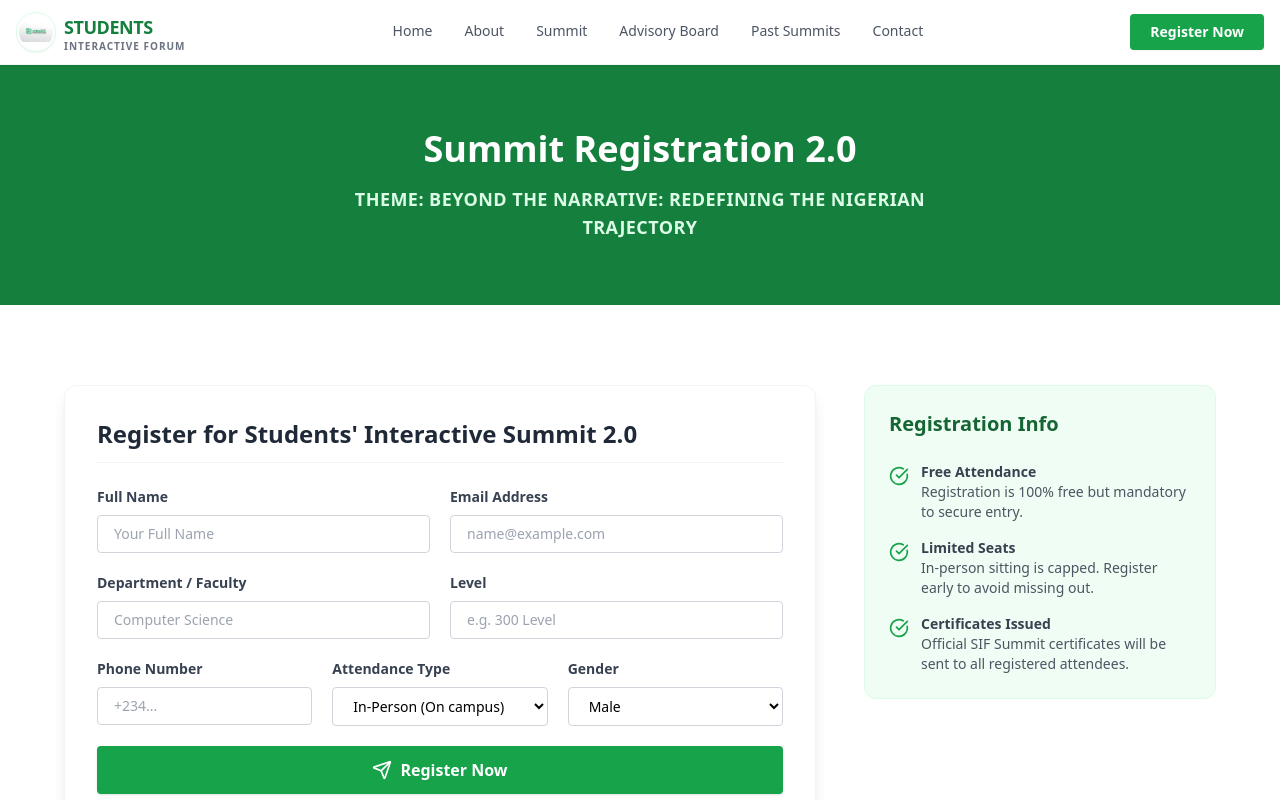
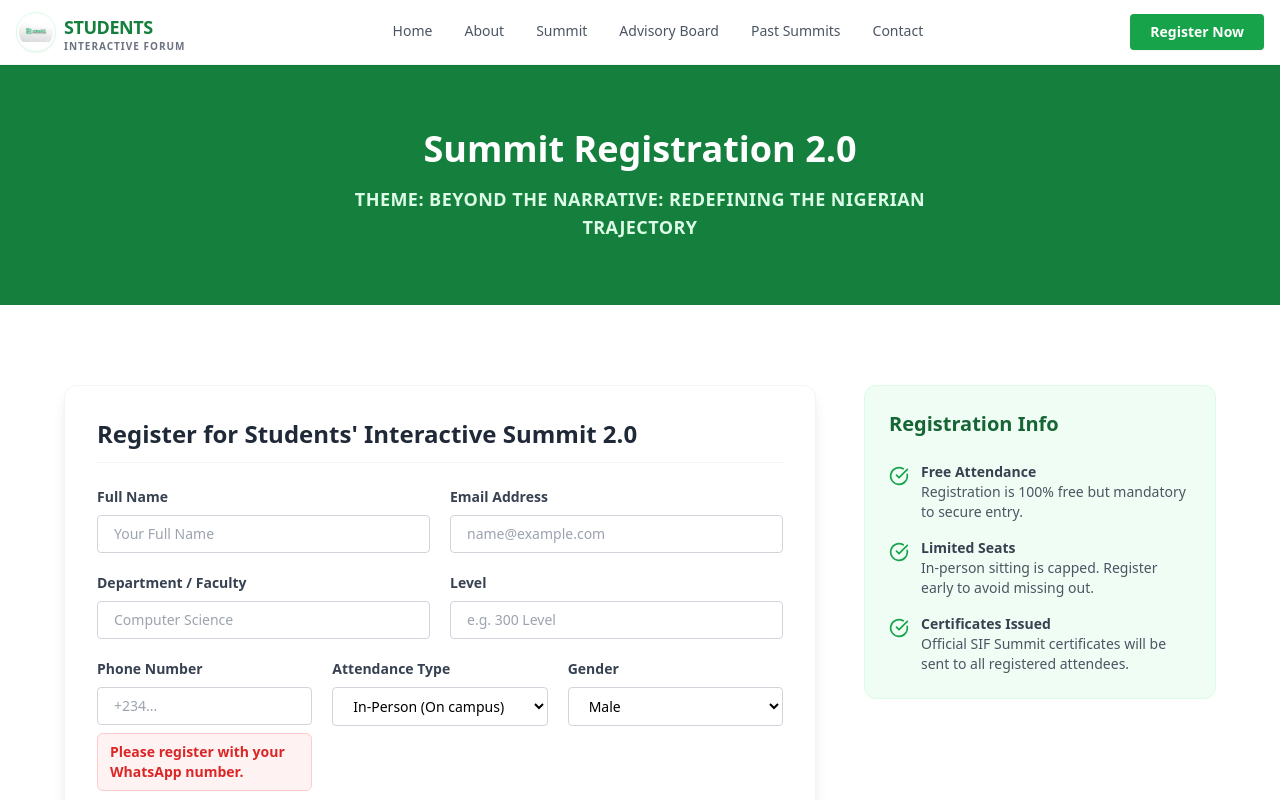
Before and after one commit to FBB1032/SIF, a React (Vite) app in the folder SIF/: page / in a window 1280 px wide. Both pictures are taken after a click on the button "Register Now". Shown: the top 800 px of the page. Built offline with nearby package versions, Linux system fonts and the light colour scheme.

Commit message:
feat: add warning message to prompt users to register with WhatsApp number

```diff
--- a/SIF/src/components/RegisterTab.jsx
+++ b/SIF/src/components/RegisterTab.jsx
@@ -161,6 +161,11 @@ function RegisterTab() {
                     placeholder="+234..."
                     required
                   />
+                  <div className="mt-2 rounded-md border border-red-200 bg-red-50 px-3 py-2">
+                    <p className="text-sm font-semibold text-red-600">
+                      Please register with your WhatsApp number.
+                    </p>
+                  </div>
                 </div>
                 <div>
                   <label htmlFor="attendance" className="block text-gray-700 text-sm font-bold mb-2">Attendance Type</label>
```
